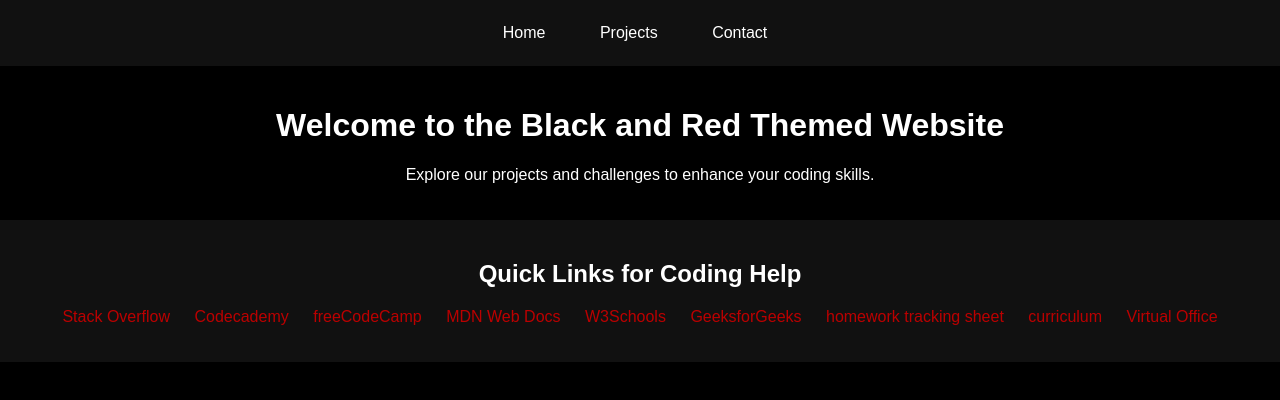
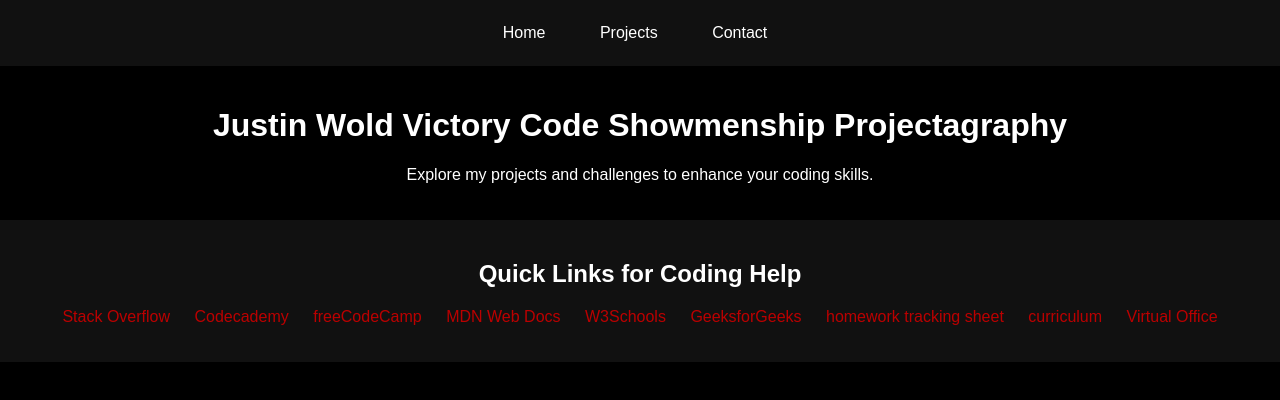
Before and after one commit to Victory-Code-Bootcamp/Justin-Bootcamp, a plain HTML site: page Index.html in a window 1280 px wide. Drawn offline with Linux system fonts and the light colour scheme.

Commit message:
new look / flow

```diff
--- a/Index.html
+++ b/Index.html
@@ -56,8 +56,8 @@
     </header>
 
     <main>
-        <h1>Welcome to the Black and Red Themed Website</h1>
-        <p>Explore our projects and challenges to enhance your coding skills.</p>
+        <h1>Justin Wold Victory Code Showmenship Projectagraphy</h1>
+        <p>Explore my projects and challenges to enhance your coding skills.</p>
     </main>
 
     <footer>
```
